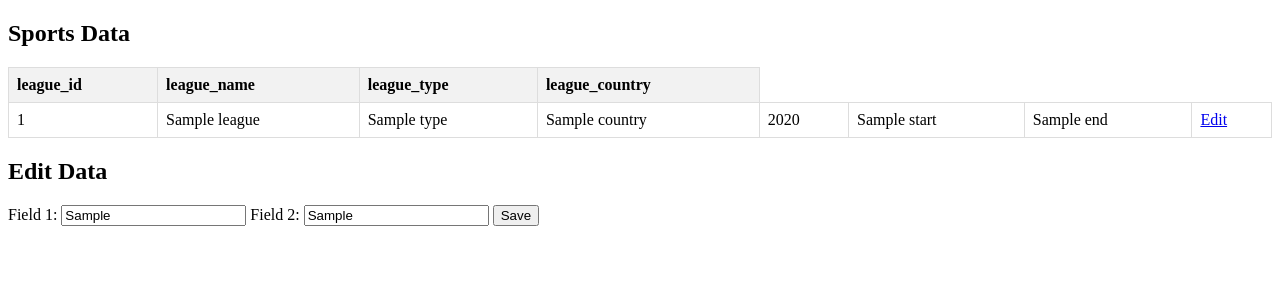
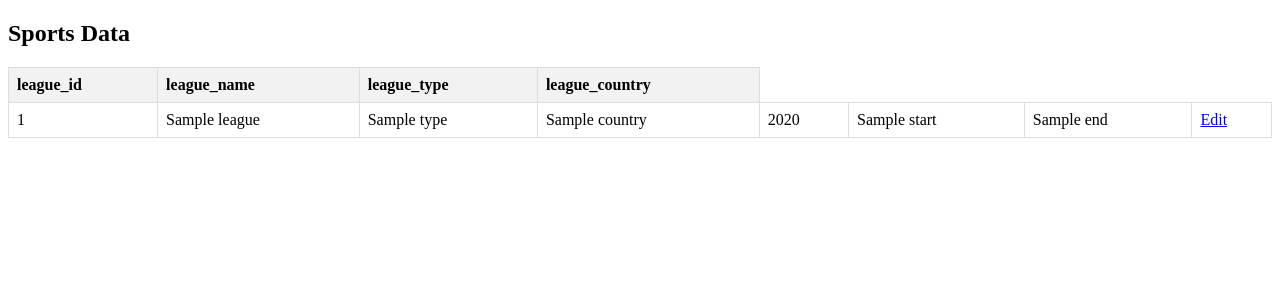
Before and after one commit to Foram224/sports_api_project, a Django app: template sports_api_app/templates/sportsData.html in a window 1280 px wide. Shown: the top 300 px of the page. Run offline with Django 5.2, Linux system fonts and the light colour scheme; the template is opened without the code that fills it: most values are stand-ins (such as "Sample title", 1, 10 or a date in 2020).

Commit message:
Update sportsData.html

```diff
--- a/sports_api_app/templates/sportsData.html
+++ b/sports_api_app/templates/sportsData.html
@@ -51,17 +51,5 @@
         {% endfor %}
     </tbody>
 </table>
-
-<h2>Edit Data</h2>
-<form action="{% url 'edit_data' %}" method="post">
-    {% csrf_token %}
-    <label for="field1">Field 1:</label>
-    <input type="text" id="field1" name="field1" value="{{ single_data.field1 }}">
-    <label for="field2">Field 2:</label>
-    <input type="text" id="field2" name="field2" value="{{ single_data.field2 }}">
-    <!-- Add other fields as needed -->
-    <button type="submit">Save</button>
-</form>
-
 </body>
 </html>
```
